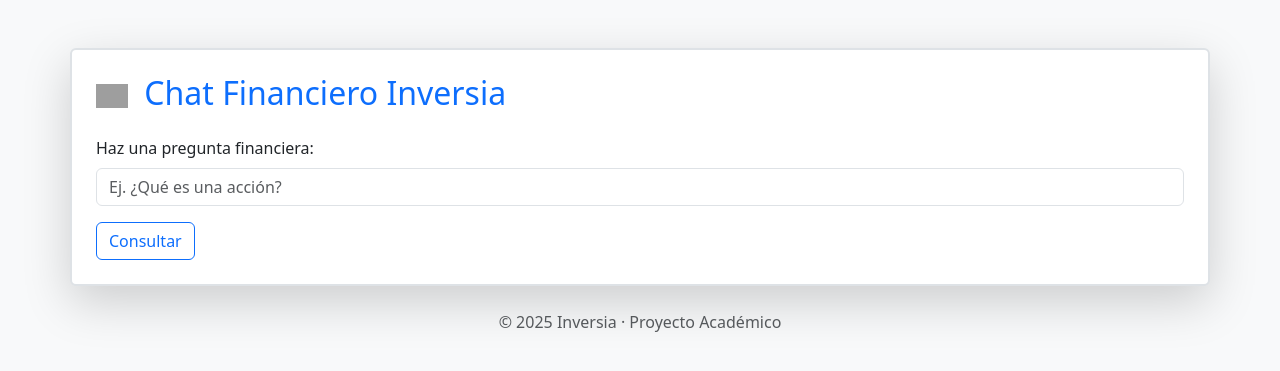
After one commit to kalizapan/Inversia, a Flask app: template templates/chatfinanzas.html in a window 1280 px wide. The commit adds this page. Shown: the top 371 px of the page. Run offline with Flask 3, Linux system fonts and the light colour scheme; the template is opened without the code that fills it, so the values that code supplies are empty; grey boxes are pictures that could not be loaded.

Commit message:
AGREGUÉ UN CHAATBOT CON RESPUESTAS A PREGUNTAS BÁSICAS QUE EL USUARIO PODRÍA TENER

```diff
--- a/app.py
+++ b/app.py
@@ -283,5 +283,33 @@ def logout():
     session.clear()
     return redirect('/')
 
-if __name__=='__main__':
+from flask import Flask, render_template, request, session, redirect
+from respuestas import respuestas, tips
+import random
+
+app = Flask(__name__)
+app.secret_key = 'clave_secreta_para_session'
+
+@app.route('/chatfinanzas', methods=['GET', 'POST'])
+def chatfinanzas():
+    respuesta = ""
+    tip = random.choice(tips)
+    if request.method == 'POST':
+        pregunta = request.form['pregunta'].lower()
+        session['ultima_consulta'] = pregunta  # guarda consulta en sesión
+        respuesta = buscar_respuesta(pregunta)
+
+    return render_template('chatfinanzas.html', respuesta=respuesta, tip=tip)
+
+def buscar_respuesta(pregunta):
+    for clave in respuestas:
+        if clave in pregunta:
+            return respuestas[clave]
+    if 'ultima_consulta' in session:
+        for clave in respuestas:
+            if clave in session['ultima_consulta']:
+                return f"Sobre tu consulta previa: {respuestas[clave]}"
+    return "Lo siento, no encontré una respuesta. Intenta con otro término financiero."
+
+if __name__ == '__main__':
     app.run(debug=True)
--- /dev/null
+++ b/respuestas.py
@@ -0,0 +1,24 @@
+import random
+
+respuestas = {
+    "acciones": "Una acción representa una parte del capital de una empresa. Al comprar una acción, te conviertes en propietaria parcial.",
+    "riesgo": "El riesgo es la posibilidad de que tu inversión no rinda lo esperado. Mayor rendimiento suele implicar mayor riesgo.",
+    "diversificación": "Diversificar es repartir tu inversión en varios activos para reducir el riesgo.",
+    "criptomonedas": "Son monedas digitales descentralizadas. Su valor es muy volátil.",
+    "inversión a largo plazo": "Invertir a largo plazo permite que tu dinero crezca aprovechando el interés compuesto.",
+    "aapl": "AAPL es el símbolo de Apple Inc., una de las acciones más estables y conocidas del sector tecnológico.",
+    "msft": "MSFT representa a Microsoft, una empresa tecnológica global con fuerte presencia en software y servicios en la nube.",
+    "tsla": "TSLA es Tesla, conocida por sus autos eléctricos. Es una acción de alto crecimiento, pero también volátil.",
+    "amzn": "AMZN representa a Amazon, líder en comercio electrónico y servicios de nube. Es una inversión popular a largo plazo.",
+    "nvda": "NVDA es NVIDIA, conocida por fabricar chips gráficos. Ha crecido mucho por su papel en IA y gaming.",
+}
+
+tips = [
+    "Nunca inviertas todo tu dinero en un solo activo. Diversifica.",
+    "Piensa en tus objetivos a largo plazo antes de invertir.",
+    "No dejes que las emociones dirijan tus decisiones de inversión.",
+    "Revisa los fundamentales de una empresa antes de comprar acciones.",
+    "Comienza a invertir lo antes posible para aprovechar el interés compuesto.",
+    "Siempre ten un fondo de emergencia separado de tus inversiones.",
+    "Evita seguir modas. Invierte en lo que comprendes.",
+]
--- /dev/null
+++ b/static/css/chat.css
@@ -0,0 +1,15 @@
+body {
+    background-color: #f0f8ff;
+    font-family: 'Segoe UI', sans-serif;
+}
+.container {
+    border: 2px solid #dee2e6;
+    background-color: #ffffffcc;
+}
+h2 img {
+    vertical-align: middle;
+    margin-right: 8px;
+}
+footer {
+    font-size: 0.9em;
+}
--- a/templates/base.html
+++ b/templates/base.html
@@ -42,6 +42,10 @@
               <a class="nav-link" href="{{ url_for('portfolio') }}">
                 <i class="fa-solid fa-briefcase"></i> Mi Portafolio
               </a>
+            <li class="nav-item">
+              <a class="nav-link" href="{{ url_for('chatfinanzas') }}">Asistente Financiero
+              </a>
+            </li>
             </li>
             <li class="nav-item">
               <a class="nav-link" href="{{ url_for('logout') }}">
--- /dev/null
+++ b/templates/chatfinanzas.html
@@ -0,0 +1,43 @@
+<!DOCTYPE html>
+<html lang="es">
+<head>
+    <meta charset="UTF-8">
+    <title>Chat Financiero – Inversia</title>
+    <!-- Estilo personalizado -->
+    <link rel="stylesheet" href="{{ url_for('static', filename='css/chat.css') }}">
+    <!-- Bootstrap -->
+    <link rel="stylesheet" href="https://cdn.jsdelivr.net/npm/bootstrap@5.3.0/dist/css/bootstrap.min.css">
+</head>
+<body class="bg-light">
+    <div class="container mt-5 p-4 rounded shadow-lg bg-white">
+        <h2 class="mb-4 text-primary">
+            <img src="https://cdn-icons-png.flaticon.com/512/1828/1828884.png" style="width:32px;">
+            Chat Financiero Inversia
+        </h2>
+
+        <form method="POST">
+            <div class="mb-3">
+                <label for="pregunta" class="form-label">Haz una pregunta financiera:</label>
+                <input type="text" class="form-control" name="pregunta" placeholder="Ej. ¿Qué es una acción?" required>
+            </div>
+            <button type="submit" class="btn btn-outline-primary">Consultar</button>
+        </form>
+
+        {% if respuesta %}
+        <div class="alert alert-success mt-4">
+            <strong>Respuesta:</strong> {{ respuesta }}
+        </div>
+        {% endif %}
+
+        {% if tip %}
+        <div class="alert alert-info mt-3">
+            <strong>Tip financiero del día:</strong> {{ tip }}
+        </div>
+        {% endif %}
+    </div>
+
+    <footer class="text-center mt-4 text-muted">
+        © 2025 Inversia · Proyecto Académico
+    </footer>
+</body>
+</html>
```
